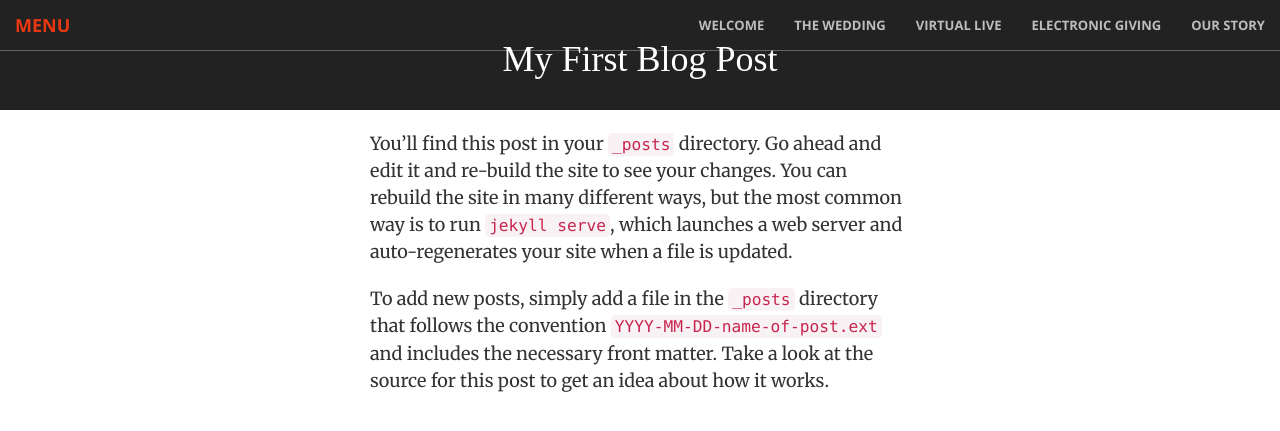
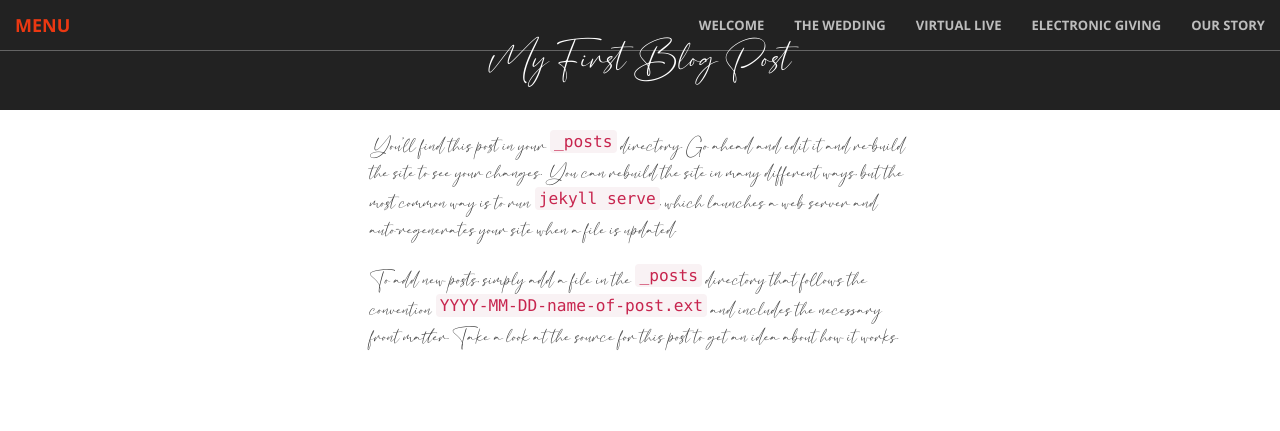
Before and after one commit to michaelwong753/wedding-website, a Jekyll site: the page built from _posts/2020-11-22-solar-chapter.md, in a window 1280 px wide. Shown: the top 431 px of the page. Built offline with Jekyll 4.4.1, drawn with Linux system fonts in a browser that asks for light colours; some web fonts are replaced.

Commit message:
fix font

```diff
--- a/css/creative.css
+++ b/css/creative.css
@@ -16,7 +16,7 @@ body {
 }
 
 body {
-    font-family: Merriweather,'Helvetica Neue',Arial,sans-serif;
+    font-family: "Bacalisties";
 }
 
 hr {
@@ -61,6 +61,7 @@ h6 {
 }
 
 p {
+    font-family:"Bacalisties";
     margin-bottom: 20px;
     font-size: 18px;
     line-height: 1.5;
@@ -282,7 +283,7 @@ header .header-content .header-content-inner p {
         margin-top: 0;
         margin-bottom: 0;
         font-weight: 700;
-        font-size: 82px;
+        font-size: 80px;
     }
 
     header .header-content {
```
Also changed, not shown: css/Bacalisties.ttf (added).
